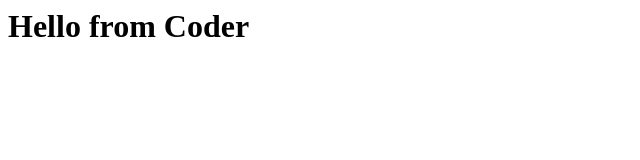
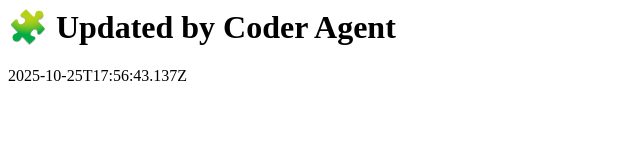
Before and after one commit to NovelAISolutions/a10-orchestrator-sandbox, a plain HTML site: page index.html in a window 1280 px wide. Shown: the whole page, without its empty margins (0-640 px from the left). Drawn offline with Linux system fonts and the light colour scheme.

Commit message:
Automated commit

```diff
--- a/index.html
+++ b/index.html
@@ -1 +1 @@
-<html><body><h1>Hello from Coder</h1></body></html>
+<html><body><h1>🧩 Updated by Coder Agent</h1><p>2025-10-25T17:56:43.137Z</p></body></html>
```
